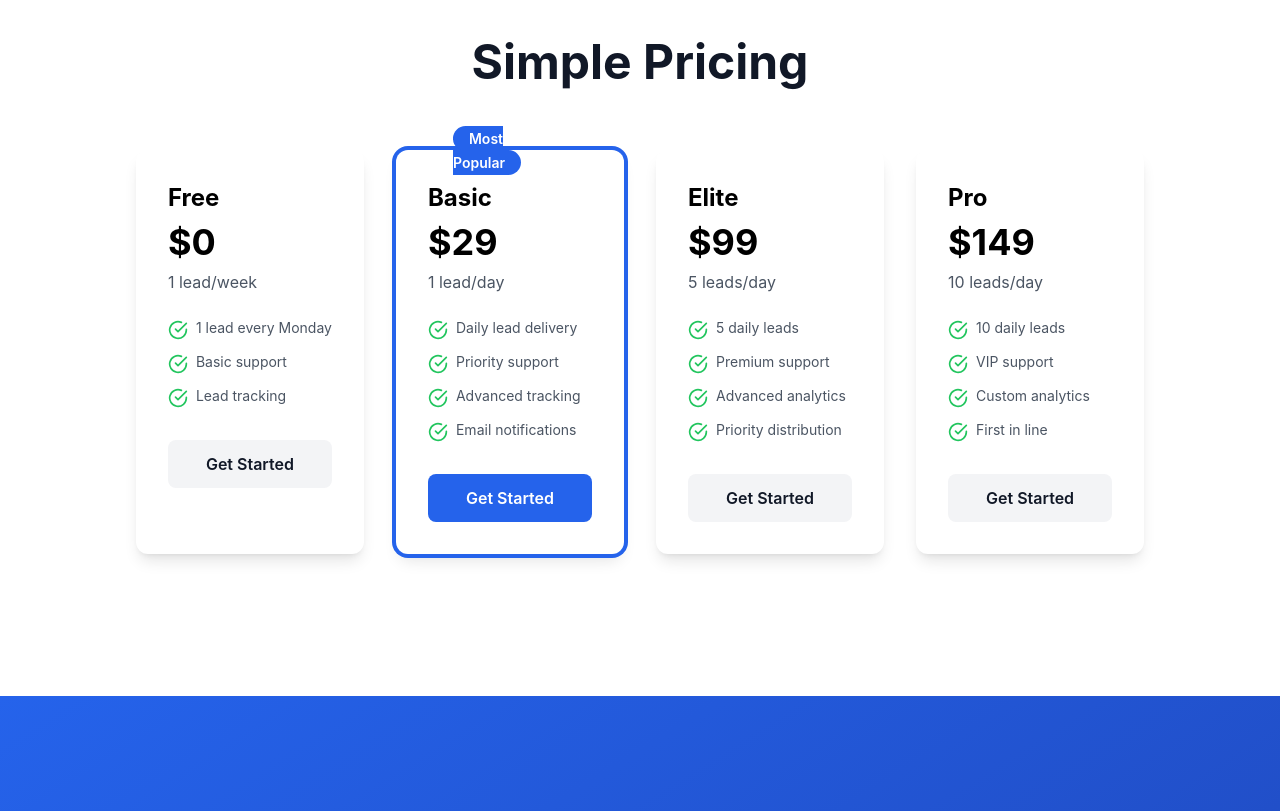
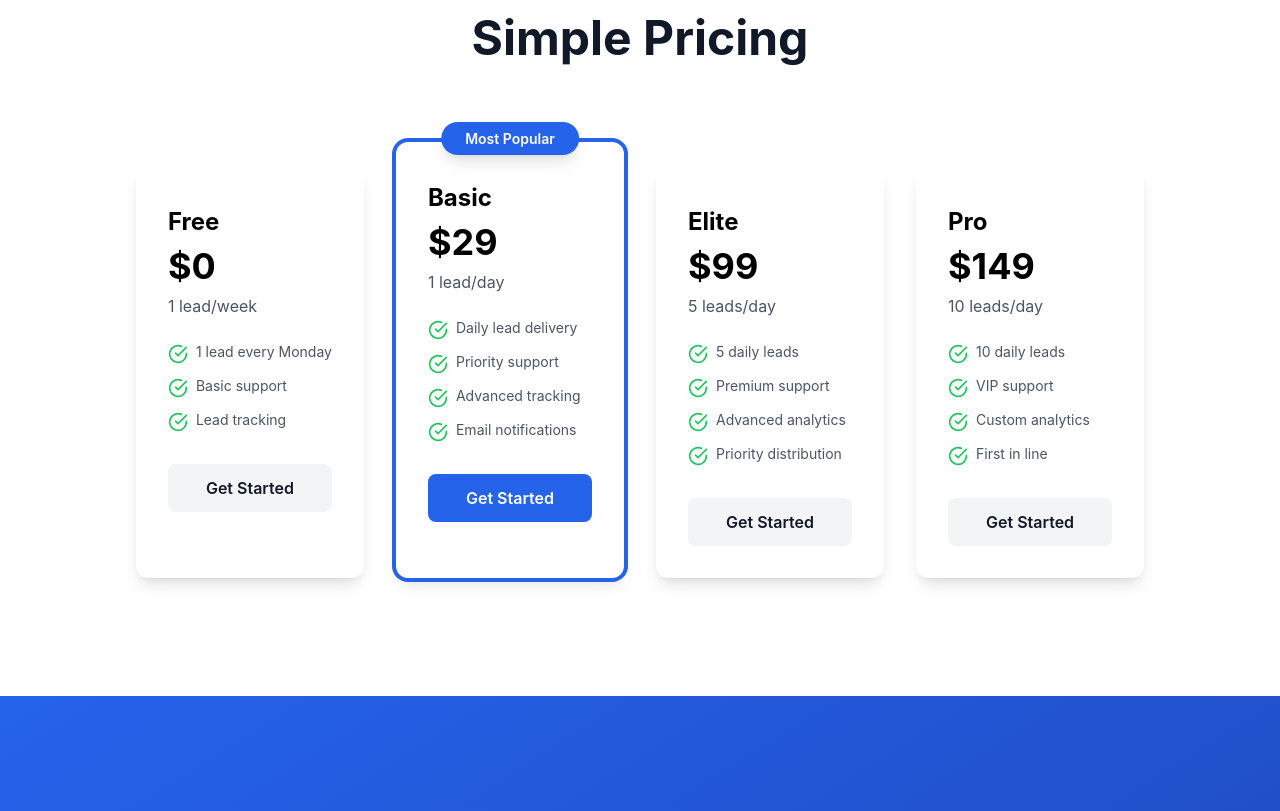
Before and after one commit to crynxmartinez/verifiedhomeowner, a React (Vite) app in the folder frontend/: page / in a window 1280 px wide. Shown: the part 4280-5091 px from the top of the page. Built offline with nearby package versions, Linux system fonts and the light colour scheme; no server answers; the HTML template or start-up script is replaced by a standard one.

Commit message:
Fix Most Popular badge cutoff in pricing section
- Increased top margin to prevent badge from being cut off
- Added whitespace-nowrap to prevent text wrapping
- Adjusted card positioning for better badge visibility
- Added shadow to badge for better visual hierarchy

```diff
--- a/frontend/src/pages/Home.jsx
+++ b/frontend/src/pages/Home.jsx
@@ -203,23 +203,23 @@ export default function Home() {
       {/* Pricing - Full Screen */}
       <section className="min-h-screen w-full flex items-center justify-center bg-white py-20">
         <div className="max-w-7xl mx-auto px-4">
-          <h2 className="text-5xl font-bold text-center mb-16 text-gray-900">Simple Pricing</h2>
-          <div className="grid md:grid-cols-4 gap-8">
+          <h2 className="text-5xl font-bold text-center mb-20 text-gray-900">Simple Pricing</h2>
+          <div className="grid md:grid-cols-4 gap-8 mt-8">
             {plans.map((plan, index) => (
               <div
                 key={index}
                 className={`bg-white rounded-xl shadow-lg p-8 ${
-                  plan.popular ? 'ring-4 ring-blue-600 relative' : ''
+                  plan.popular ? 'ring-4 ring-blue-600 relative mt-0' : 'mt-6'
                 }`}
               >
                 {plan.popular && (
-                  <div className="absolute top-0 left-1/2 transform -translate-x-1/2 -translate-y-1/2">
-                    <span className="bg-blue-600 text-white px-4 py-1 rounded-full text-sm font-semibold">
+                  <div className="absolute -top-4 left-1/2 transform -translate-x-1/2">
+                    <span className="bg-blue-600 text-white px-6 py-2 rounded-full text-sm font-semibold shadow-lg whitespace-nowrap">
                       Most Popular
                     </span>
                   </div>
                 )}
-                <h3 className="text-2xl font-bold mb-2">{plan.name}</h3>
+                <h3 className="text-2xl font-bold mb-2 mt-2">{plan.name}</h3>
                 <div className="text-4xl font-bold mb-2">{plan.price}</div>
                 <div className="text-gray-600 mb-6">{plan.leads}</div>
                 <ul className="space-y-3 mb-8">
```
